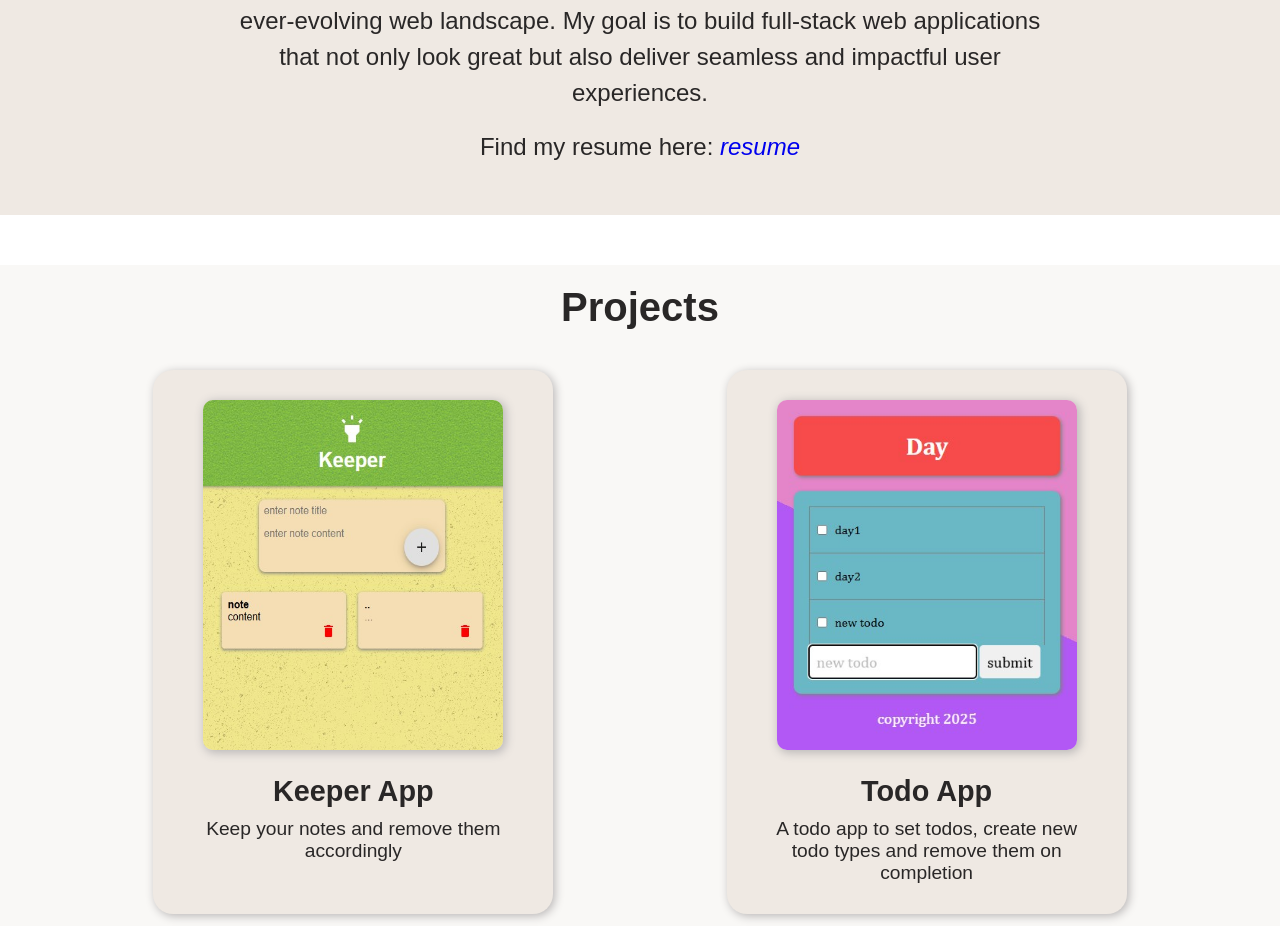
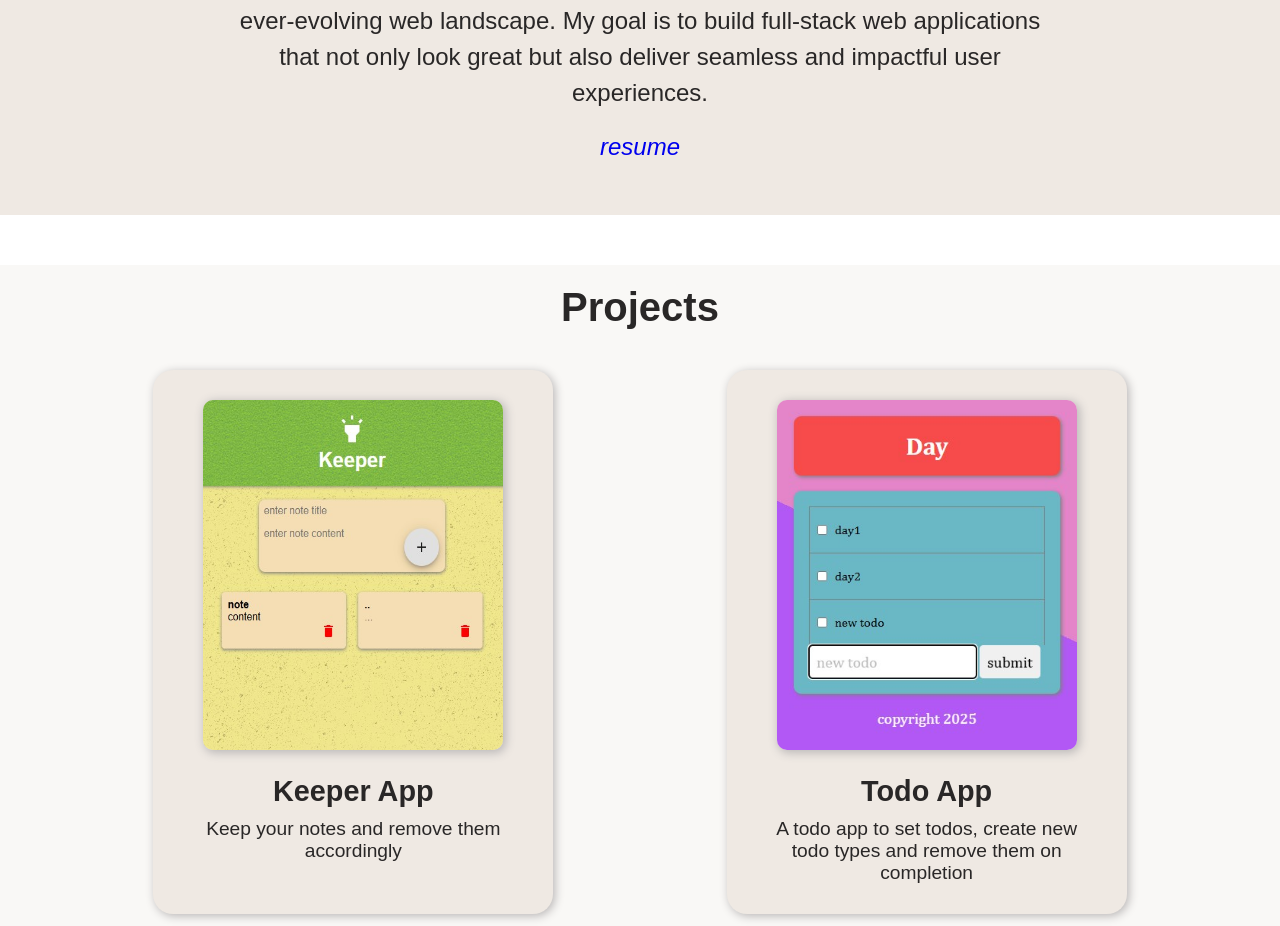
Before and after one commit to prayushbogati/Portfolio, a React (Vite) app: page / in a window 1280 px wide. Shown: the part 984-1910 px from the top of the page. Built offline with nearby package versions, Linux system fonts and the light colour scheme.

Commit message:
resume download link

```diff
--- a/src/Portfolio/About.jsx
+++ b/src/Portfolio/About.jsx
@@ -7,7 +7,10 @@ const About = () => {
             <h1>About Me</h1>
             <p>I'm a passionate Web Developer who loves transforming ideas into engaging, responsive, and user-friendly web experiences. I specialize in crafting modern interfaces with HTML, CSS, and JavaScript (using React), focusing on clean design, smooth interactions, and high performance. On the backend, I work with Node.js and Express.js, building efficient APIs and integrating them with MongoDB for robust data handling. I enjoy solving real-world problems through code and constantly learning new technologies to stay ahead in the ever-evolving web landscape. My goal is to build full-stack web applications that not only look great but also deliver seamless and impactful user experiences.</p>
             <br />
-            <p>Find my resume here: <a className='resume' style={{ textDecoration: "none", fontStyle: "italic" }} href="https://drive.google.com/file/d/1sNjcAjQVrSYWISu-MB6WL1zloxdlYOK_/view" target='_blank'>resume</a></p>
+            {/* <p>Download resume: <a className='resume' style={{ textDecoration: "none", fontStyle: "italic" }} href="https://drive.google.com/file/d/1sNjcAjQVrSYWISu-MB6WL1zloxdlYOK_/view" target='_blank'>resume</a></p> ---- for google drive link ---- */}
+
+            <a className='resume' style={{ textDecoration: "none", fontStyle: "italic" }} href="/pdf/Resume.pdf" download="prayushResume.pdf">resume</a>
+
         </div>
     )
 }
--- a/src/css/about.css
+++ b/src/css/about.css
@@ -22,6 +22,11 @@
 }
 
 .resume {
+    line-height: 1.5;
+    font-size: 1.5rem;
+    text-align: center;
+    display: block;
+    width: 70%;
     display: inline-block;
     transition: all 0.2s linear;
 }
```
Also changed, not shown: 1 other file (tests, documents, lock files or other folders).
